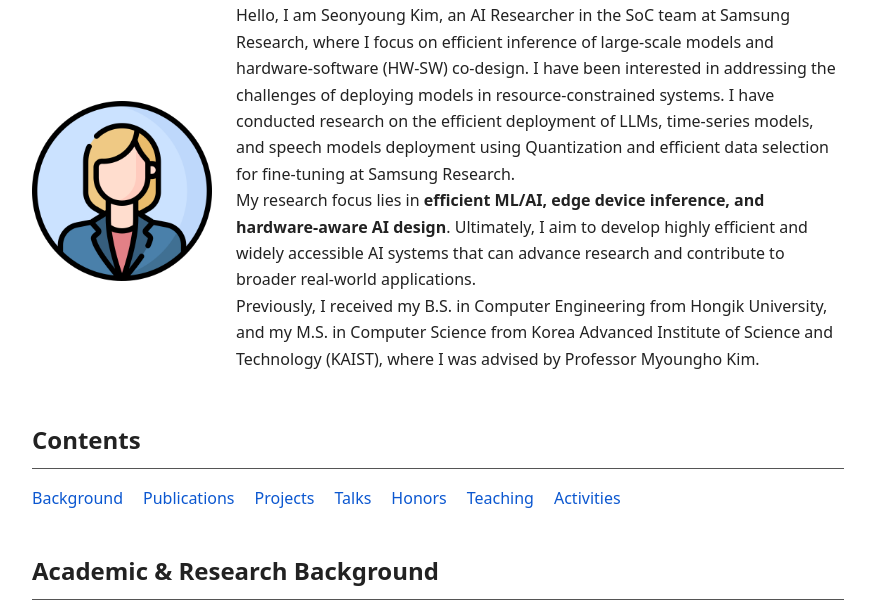
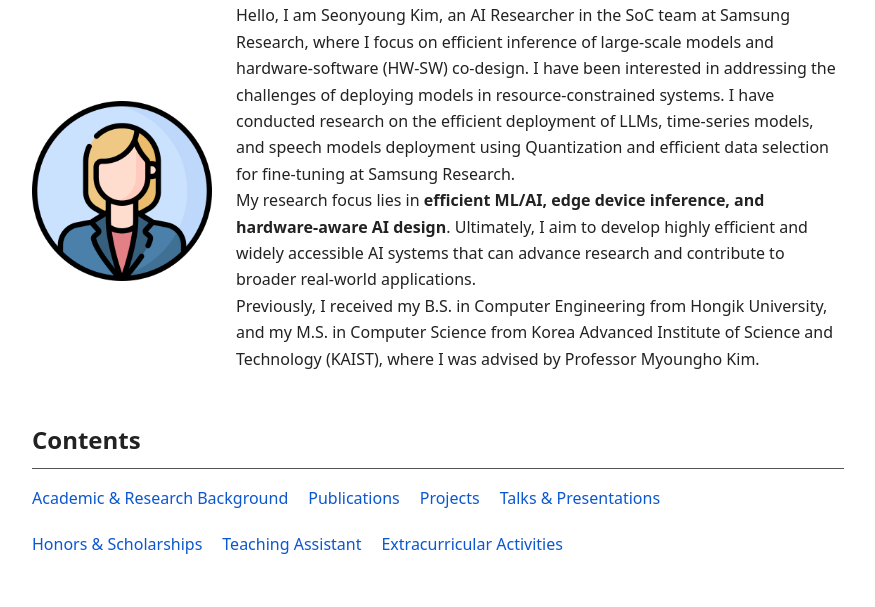
Before and after one commit to seonyoungkims/seonyoungkims.github.io, a plain HTML site: page index.html in a window 1280 px wide. Shown: the part 153-760 px from the top of the page, without its empty margins (202-1077 px from the left). Drawn offline with Linux system fonts and the light colour scheme.

Commit message:
Update index.html

```diff
--- a/index.html
+++ b/index.html
@@ -45,13 +45,13 @@
     <section id="shortcuts" class="shortcuts">
       <h2>Contents</h2>
       <nav>
-        <a href="#background">Background</a>
+        <a href="#background">Academic & Research Background</a>
         <a href="#publications">Publications</a>
         <a href="#projects">Projects</a>
-        <a href="#talks">Talks</a>
-        <a href="#honors">Honors</a>
-        <a href="#teaching">Teaching</a>
-        <a href="#activities">Activities</a>
+        <a href="#talks">Talks & Presentations</a>
+        <a href="#honors">Honors & Scholarships</a>
+        <a href="#teaching">Teaching Assistant</a>
+        <a href="#activities">Extracurricular Activities</a>
       </nav>
     </section>
 
```
